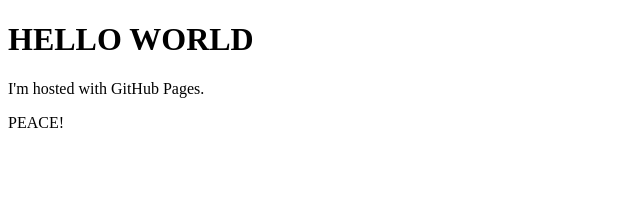
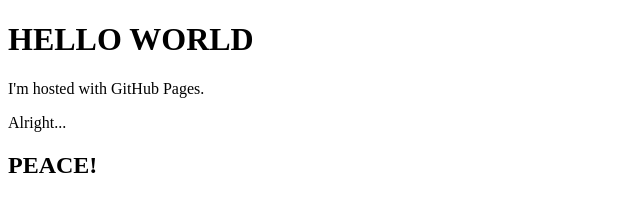
Before and after one commit to OrbyCode/OrbyCode.github.io, a plain HTML site: page index.html in a window 1280 px wide. Shown: the whole page, without its empty margins (0-640 px from the left). Drawn offline with Linux system fonts and the light colour scheme.

Commit message:
Updated index.html a bit

```diff
--- a/index.html
+++ b/index.html
@@ -4,9 +4,14 @@
 <h1>HELLO WORLD</h1>
 
 
+
 <p>I'm hosted with GitHub Pages.</p>
 
-PEACE!
+
+Alright...
+
+
+<h2>PEACE!</h2>
 
 </body>
 </html>
```
